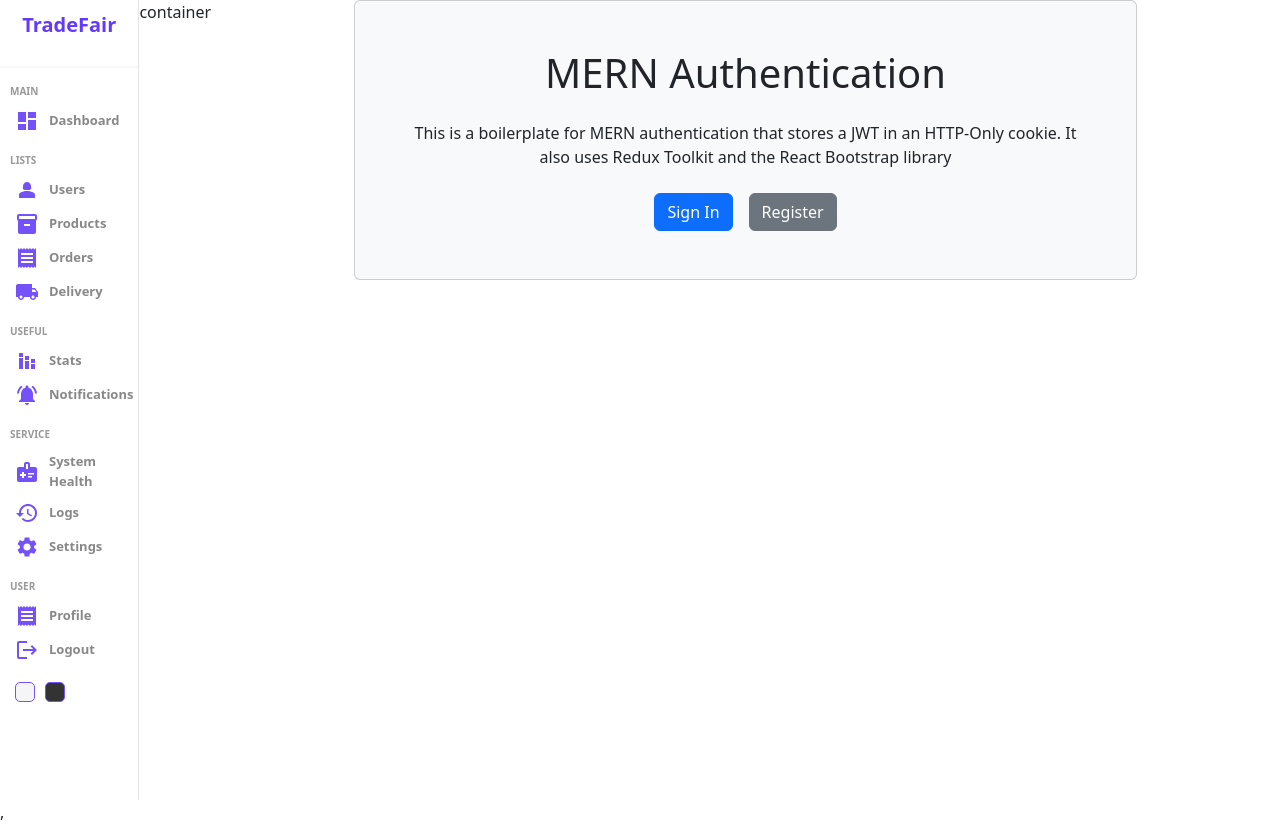
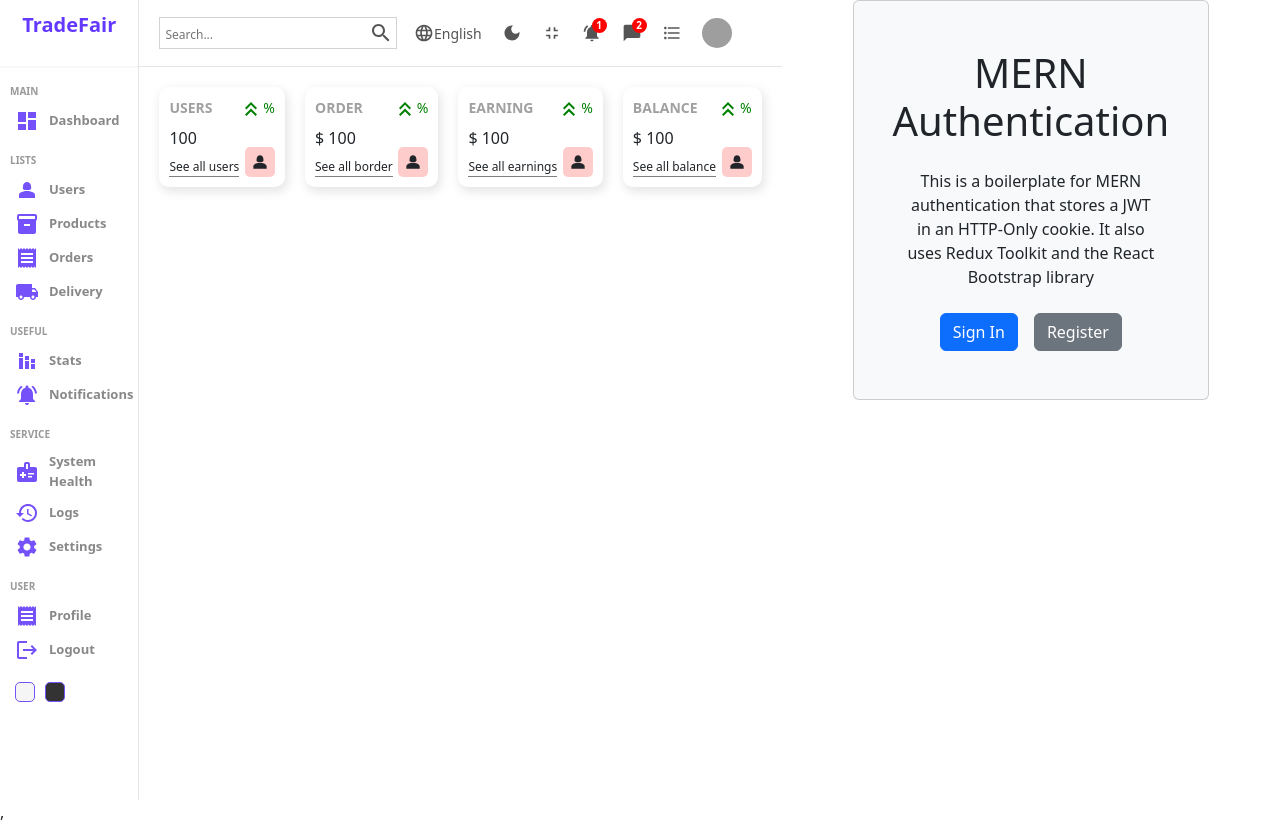
Before and after one commit to Ayush451/Mern-Project-1, a React (Vite) app in the folder frontend/: page / in a window 1280 px wide. Built offline with nearby package versions, Linux system fonts and the light colour scheme; grey boxes are pictures that could not be loaded.

Commit message:
Added resuable widget components

```diff
--- a/frontend/src/components/navbar/Navbar.jsx
+++ b/frontend/src/components/navbar/Navbar.jsx
@@ -1,8 +1,53 @@
 import './navbar.scss'
-
+import SearchIcon from '@mui/icons-material/Search';
+import LanguageIcon from '@mui/icons-material/Language';
+import DarkModeIcon from '@mui/icons-material/DarkMode';
+import FullscreenExitIcon from '@mui/icons-material/FullscreenExit';
+import NotificationsActiveIcon from '@mui/icons-material/NotificationsActive';
+import ChatBubbleIcon from '@mui/icons-material/ChatBubble';
+import FormatListBulletedIcon from '@mui/icons-material/FormatListBulleted';
 const Navbar = () => {
   return (
-    <div>Navbar</div>
+    <div className="navbar">
+      <div className="wrapper">
+        <div className="search">
+          <input type="text" placeholder='Search...'/>
+          <SearchIcon/>
+        </div>
+        <div className="items">
+          <div className="item">
+            <LanguageIcon className='icon'/>
+            English
+          </div>
+          <div className="item">
+            <DarkModeIcon className='icon'/>
+          </div>
+          <div className="item">
+          <div className="item">
+            <FullscreenExitIcon className='icon'/>
+          </div>
+            <NotificationsActiveIcon className='icon'/>
+            <div className="counter">1</div>
+          </div>
+          <div className="item">
+            <ChatBubbleIcon className='icon'/>
+            <div className="counter">2</div>
+          </div>
+
+          <div className="item">
+            <FormatListBulletedIcon className='icon'/>
+          </div>
+          <div className="item">
+            <img
+              src="https://images.unsplash.com/photo-1511367461989-f85a21fda167?ixlib=rb-4.0.3&ixid=M3wxMjA3fDB8MHxwaG90by1wYWdlfHx8fGVufDB8fHx8fA%3D%3D&auto=format&fit=crop&w=1931&q=80"
+              alt=""
+              className='avatar'
+            />
+          </div>
+        </div>
+
+      </div>
+    </div>
   )
 }
 
--- a/frontend/src/components/navbar/navbar.scss
+++ b/frontend/src/components/navbar/navbar.scss
@@ -0,0 +1,72 @@
+.navbar{
+    height: 67px;
+    border-bottom: 0.5px solid rgb(231,228,228);
+    display: flex;
+    align-items: center;
+    font-size: 14px;
+    color:#555;
+    // background-color: red;
+    .wrapper{
+        padding-right: 20px;
+        padding-left: 20px;
+        width: 100%;
+        display: flex;
+        align-items: center;
+        justify-content: space-between;
+
+        .search{
+            display: flex;
+            align-items: center;
+            border: 0.5px solid lightgray;
+            padding: 3px;
+
+            input{
+                border: none;
+                outline: none;
+                background-color: transparent;
+
+                &::placeholder{
+                    font-size: 12px;
+                }
+            }
+        }
+        .items{
+            padding: 10px;
+            display: flex;
+            align-items: center;
+
+            .item{
+                display: flex;
+                align-items: center;
+                margin-right: 20px;
+                position: relative;
+
+                .icon{
+                    font-size: 20px;
+                }
+
+                .avatar{
+                    width: 30px;
+                    height: 30px;
+                    border-radius: 50%;
+                }
+
+                .counter{
+                    width: 15px;
+                    height: 15px;
+                    background-color: red;
+                    border-radius: 50%;
+                    color: white;
+                    display: flex;
+                    align-items: center;
+                    justify-content: center;
+                    font-size: 10px;
+                    font-weight: bold;
+                    position: absolute;
+                    top:-5px;
+                    right:-5px;
+                }
+            }
+        }
+    }
+}
--- /dev/null
+++ b/frontend/src/components/widgets/Widget.jsx
@@ -0,0 +1,63 @@
+import './widget.scss'
+import KeyboardDoubleArrowUpIcon from '@mui/icons-material/KeyboardDoubleArrowUp';
+import Person2Icon from '@mui/icons-material/Person2';
+const Widget = ({type}) => {
+    let data;
+    const amount =100
+    const diff = 20
+    switch(type){
+        case "user":
+            data ={
+                    title:"USERS",
+                    isMoney:false,
+                    link:"See all users",
+                    icon: <Person2Icon className='icon' style={{color:"crisom", backgroundColor:"rgba(255,0,0,0.2)"}}/>,
+            };
+        break
+        case "order":
+            data ={
+                    title:"ORDER",
+                    isMoney:true,
+                    link:"See all border",
+                    icon: <Person2Icon className='icon'  style={{color:"crisom", backgroundColor:"rgba(255,0,0,0.2)"}}/>,
+            };
+        break
+        case "earning":
+            data ={
+                    title:"EARNING",
+                    isMoney:true,
+                    link:"See all earnings",
+                    icon: <Person2Icon className='icon'  style={{color:"crisom", backgroundColor:"rgba(255,0,0,0.2)"}}/>,
+            };
+        break
+        case "balance":
+            data ={
+                    title:"BALANCE",
+                    isMoney:true,
+                    link:"See all balance",
+                    icon: <Person2Icon className='icon'  style={{color:"crisom", backgroundColor:"rgba(255,0,0,0.2)"}}/>,
+            };
+        break
+
+            default:
+            break
+    }
+  return (
+    <div className="widget">
+        <div className="left">
+            <span className="title">{data.title}</span>
+            <span className="counter">{data.isMoney && "$"} {amount}</span>
+            <span className="link">{data.link}</span>
+        </div>
+        <div className="right">
+            <div className="percentage positive">
+                <KeyboardDoubleArrowUpIcon/>
+                {data.diff}%
+            </div>
+            {data.icon}
+        </div>
+    </div>
+  )
+}
+
+export default Widget
--- /dev/null
+++ b/frontend/src/components/widgets/widget.scss
@@ -0,0 +1,54 @@
+.widget{
+    display: flex;
+    justify-content: space-between;
+    flex: 1;
+    padding: 10px;
+    -webkit-box-shadow: 2px 4px 10px 1px rgba(0,0,0,0.47);
+    box-shadow: 2px 4px 10px 1px rgba(201,201,201, 0.47);
+    border-radius: 10px;
+    height: 100px;
+
+    .left, .right{
+        display: flex;
+        flex-direction: column;
+        justify-content: space-between;
+    }
+
+    .title{
+        font-weight: bold;
+        font-size: 14px;
+        color: rgb(160, 160, 160);
+    }
+
+    .counter{
+        font-style: 30px;
+        font-weight: 300;
+    }
+
+    .link{
+        width: max-content;
+        font-size: 12px;
+        border-bottom: 1px solid gray;
+    }
+
+    .percentage{
+        display: flex;
+        align-content: center;
+        font-size: 14px;
+
+        &.positive{
+            color:green;
+        }
+
+        &.negative{
+            color:green;
+        }
+    }
+
+    .icon{
+        font-size: 30px;
+        padding: 5px;
+        border-radius: 5px;
+        align-self: flex-end;
+    }
+}
--- a/frontend/src/screens/Home/HomeScreen.jsx
+++ b/frontend/src/screens/Home/HomeScreen.jsx
@@ -1,13 +1,23 @@
 import React from 'react'
 import Hero from '../../components/Hero'
 import Sidebar from '../../components/sidebar/Sidebar'
-
+import Navbar from '../../components/navbar/Navbar'
+import Widget from '../../components/widgets/Widget'
 const HomeScreen = () => {
   return (
 
     <div className='HomeScreen'>
         <Sidebar/>
-        <div className='homeContainer'>container</div>
+        <div className='homeContainer'>
+          <Navbar/>
+          <div className="widgets">
+            <Widget type="user"/>
+            <Widget type="order"/>
+            <Widget type="earning"/>
+            <Widget type="balance"/>
+          </div>
+
+        </div>
     <Hero/>
     </div>
   )
--- a/frontend/src/screens/Home/HomeScreen.scss
+++ b/frontend/src/screens/Home/HomeScreen.scss
@@ -2,5 +2,11 @@
     display: flex;
     .homeContainer{
         flex:6;
+
+        .widgets{
+            display: flex;
+            padding: 20px;
+            gap: 20px;
+        }
     }
 }
```
